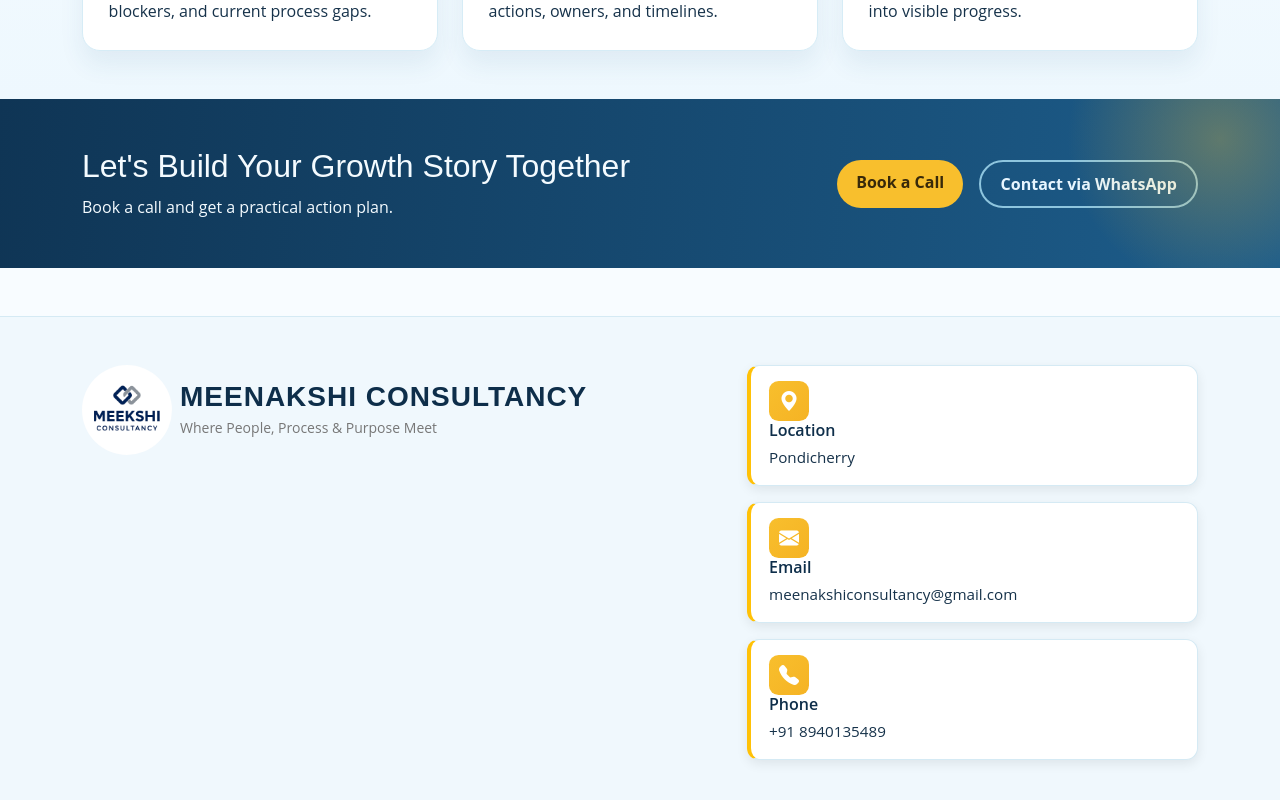
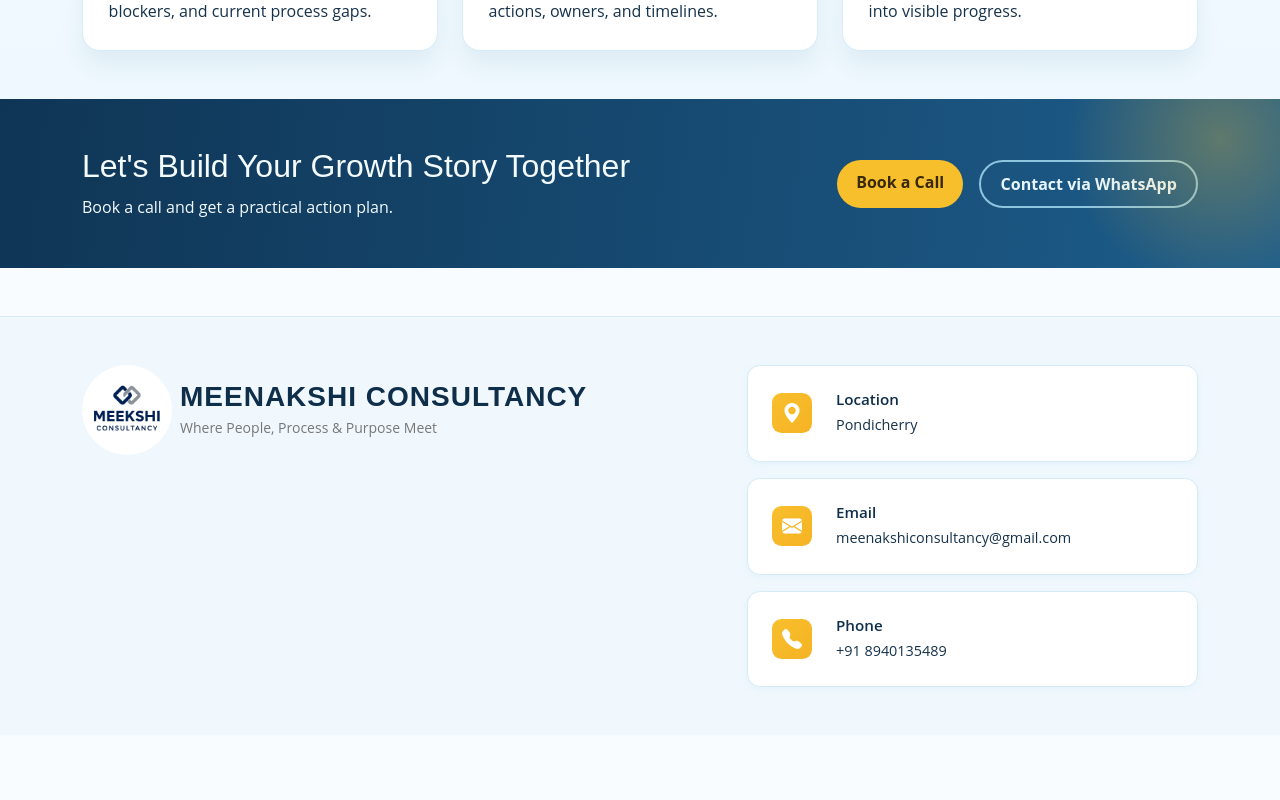
Before and after one commit to technovahub2025/meekshi_consultancy, a React (Vite) app: page / in a window 1280 px wide. Shown: the part 2440-3240 px from the top of the page. After the commit the page ends 3175 px from the top, so only its background shows below. Built offline with nearby package versions, Linux system fonts and the light colour scheme.

Commit message:
footer option modified

```diff
--- a/src/components/SiteLayout.jsx
+++ b/src/components/SiteLayout.jsx
@@ -116,15 +116,15 @@
 
             {/* RIGHT SIDE - CONTACT CARDS */}
             <div className="col-md-5">
-              <div className="row g-3">
+              <div className="d-flex flex-column gap-3">
 
                 {/* Location */}
-                <div className="col-12">
-                  <div className="contact-card">
+                <div className="footer-contact-card">
+                  <div className="footer-contact-item">
                     <div className="contact-icon-wrapper">
                       <i className="bi bi-geo-alt-fill"></i>
                     </div>
-                    <div>
+                    <div className="contact-text">
                       <h6>Location</h6>
                       <p className="mb-0">Pondicherry</p>
                     </div>
@@ -132,40 +132,40 @@
                 </div>
 
                 {/* Email - Gmail Web */}
-                <div className="col-12">
                 <a
                   href="https://mail.google.com/mail/?view=cm&fs=1&to=meenakshiconsultancy@gmail.com"
                   target="_blank"
                   rel="noreferrer"
-                    className="contact-card text-decoration-none"
+                  className="footer-contact-card text-decoration-none"
                 >
+                  <div className="footer-contact-item">
                     <div className="contact-icon-wrapper">
                       <i className="bi bi-envelope-fill"></i>
                     </div>
-                    <div>
+                    <div className="contact-text">
                       <h6>Email</h6>
                       <p className="mb-0">
                         meenakshiconsultancy@gmail.com
                       </p>
                     </div>
+                  </div>
                 </a>
-                </div>
 
                 {/* Phone */}
-                <div className="col-12">
                 <a
                   href="tel:+918940135489"
-                    className="contact-card text-decoration-none"
+                  className="footer-contact-card text-decoration-none"
                 >
+                  <div className="footer-contact-item">
                     <div className="contact-icon-wrapper">
                       <i className="bi bi-telephone-fill"></i>
                     </div>
-                    <div>
+                    <div className="contact-text">
                       <h6>Phone</h6>
                       <p className="mb-0">+91 8940135489</p>
                     </div>
+                  </div>
                 </a>
-                </div>
 
               </div>
             </div>
--- a/src/theme.css
+++ b/src/theme.css
@@ -1975,6 +1975,66 @@
   transform: translateY(-2px);
 }
 
+.footer-contact-item {
+  display: flex;
+  align-items: center;
+  gap: 1.5rem;
+  color: var(--mc-text);
+  transition: all 0.3s ease;
+}
+
+.footer-contact-card {
+  background: #ffffff;
+  padding: 1.5rem;
+  border-radius: 0.8rem;
+  border: 1px solid #d5eaf4;
+  box-shadow: 0 2px 8px rgba(115, 198, 228, 0.1);
+  display: block;
+  text-decoration: none;
+  color: inherit;
+  transition: all 0.3s ease;
+  animation: slideUpFooter 0.6s ease-out both;
+}
+
+.footer-contact-card:nth-child(1) {
+  animation-delay: 0s;
+}
+
+.footer-contact-card:nth-child(2) {
+  animation-delay: 0.15s;
+}
+
+.footer-contact-card:nth-child(3) {
+  animation-delay: 0.3s;
+}
+
+.footer-contact-card:hover {
+  border-color: #73c6e4;
+  box-shadow: 0 8px 16px rgba(115, 198, 228, 0.2);
+  transform: translateY(-4px);
+}
+
+.footer-contact-card:hover .footer-contact-item {
+  color: var(--mc-navy);
+}
+
+.footer-contact-item:hover {
+  color: var(--mc-navy);
+}
+
+.footer-contact-item .contact-text h6 {
+  color: var(--mc-deep);
+  font-weight: 600;
+  margin-bottom: 0.3rem;
+  font-size: 0.95rem;
+}
+
+.footer-contact-item .contact-text p {
+  color: var(--mc-text);
+  font-size: 0.9rem;
+  margin-bottom: 0 !important;
+}
+
 .contact-icon-wrapper {
   display: flex;
   align-items: center;
@@ -2098,6 +2158,17 @@
   }
 }
 
+@keyframes slideUpFooter {
+  0% {
+    opacity: 0;
+    transform: translateY(20px);
+  }
+  100% {
+    opacity: 1;
+    transform: translateY(0);
+  }
+}
+
 /* Services Blueprint - Simple Attractive Concept */
 .services-blueprint-section .services-blueprint__rows {
   gap: 1.15rem;
```
Lines whose indentation alone changed are shown as unchanged.
